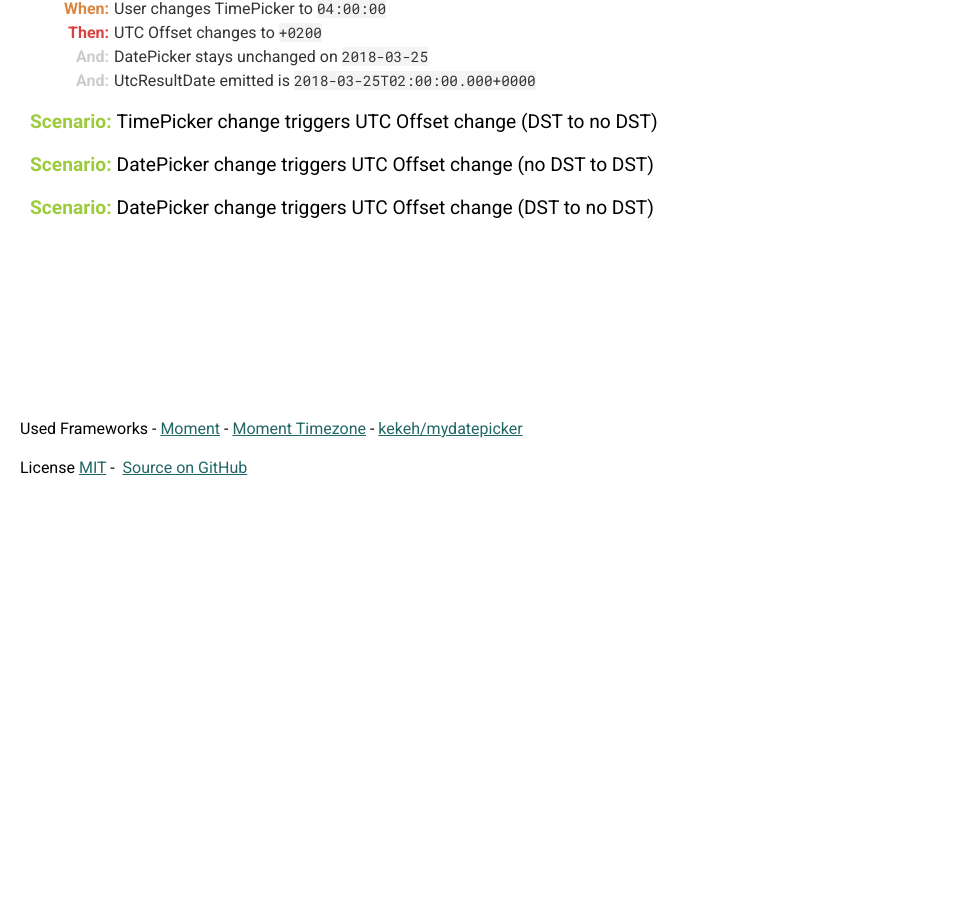
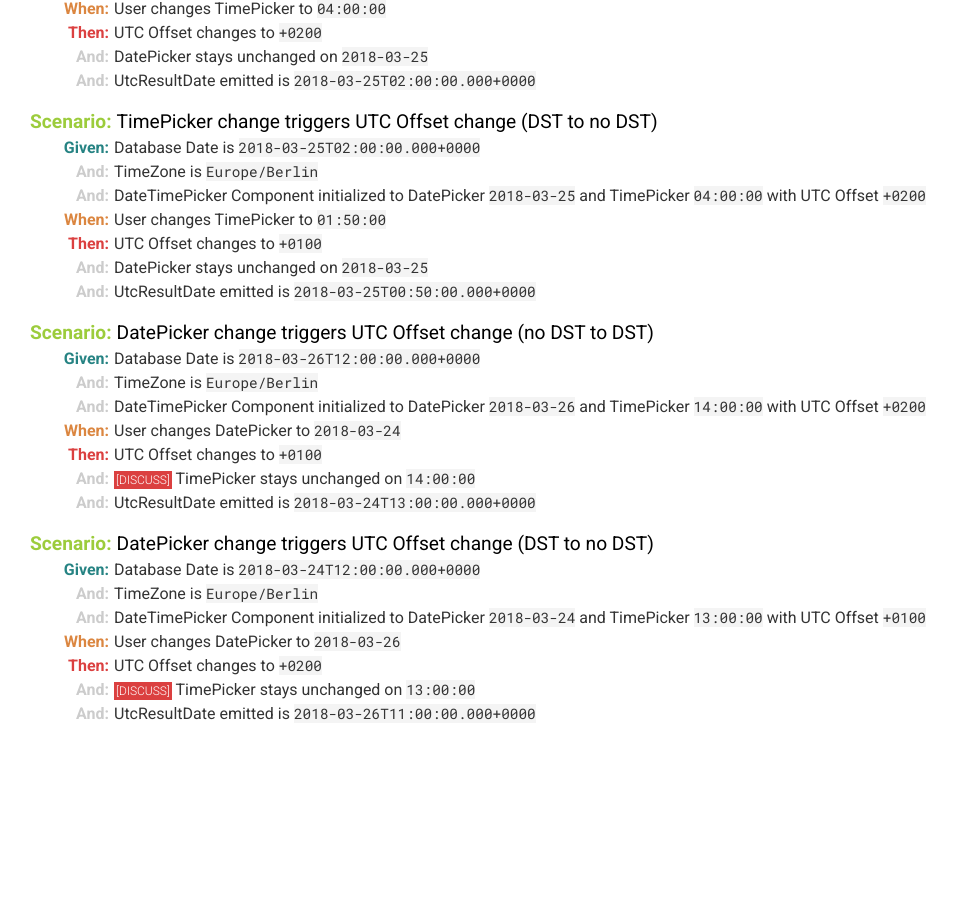
Before and after one commit to csgruenebe/date-time-and-timezone-poc, an Angular app: page / in a window 1280 px wide. Shown: the part 1720-2644 px from the top of the page, without its empty margins (0-967 px from the left). Before the commit the page ends 2217 px from the top, so only its background shows below. Built offline with nearby package versions, Linux system fonts and the light colour scheme; what mydatepicker would draw is missing.

Commit message:
all bdd cases

```diff
--- a/src/app/app.component.ts
+++ b/src/app/app.component.ts
@@ -108,13 +108,35 @@ import { sharedStyles } from './app.styles';
     <bdd-and>DatePicker stays unchanged on <bdd-code>2018-03-25</bdd-code></bdd-and>
     <bdd-and>UtcResultDate emitted is <bdd-code>2018-03-25T02:00:00.000+0000</bdd-code></bdd-and>
 
+
     <bdd-scenario>TimePicker change triggers UTC Offset change (DST to no DST)</bdd-scenario>
+    <bdd-given>Database Date is <bdd-code>2018-03-25T02:00:00.000+0000</bdd-code></bdd-given>
+    <bdd-and>TimeZone is <bdd-code>Europe/Berlin</bdd-code></bdd-and>
+    <bdd-and>DateTimePicker Component initialized to DatePicker <bdd-code>2018-03-25</bdd-code> and TimePicker <bdd-code>04:00:00</bdd-code> with UTC Offset <bdd-code>+0200</bdd-code></bdd-and>
+    <bdd-when>User changes TimePicker to <bdd-code>01:50:00</bdd-code></bdd-when>
+    <bdd-then>UTC Offset changes to <bdd-code>+0100</bdd-code></bdd-then>
+    <bdd-and>DatePicker stays unchanged on <bdd-code>2018-03-25</bdd-code></bdd-and>
+    <bdd-and>UtcResultDate emitted is <bdd-code>2018-03-25T00:50:00.000+0000</bdd-code></bdd-and>
 
 
     <bdd-scenario>DatePicker change triggers UTC Offset change (no DST to DST)</bdd-scenario>
+    <bdd-given>Database Date is <bdd-code>2018-03-26T12:00:00.000+0000</bdd-code></bdd-given>
+    <bdd-and>TimeZone is <bdd-code>Europe/Berlin</bdd-code></bdd-and>
+    <bdd-and>DateTimePicker Component initialized to DatePicker <bdd-code>2018-03-26</bdd-code> and TimePicker <bdd-code>14:00:00</bdd-code> with UTC Offset <bdd-code>+0200</bdd-code></bdd-and>
+    <bdd-when>User changes DatePicker to <bdd-code>2018-03-24</bdd-code></bdd-when>
+    <bdd-then>UTC Offset changes to <bdd-code>+0100</bdd-code></bdd-then>
+    <bdd-and><bdd-discuss></bdd-discuss> TimePicker stays unchanged on <bdd-code>14:00:00</bdd-code></bdd-and>
+    <bdd-and>UtcResultDate emitted is <bdd-code>2018-03-24T13:00:00.000+0000</bdd-code></bdd-and>
+
 
     <bdd-scenario>DatePicker change triggers UTC Offset change (DST to no DST)</bdd-scenario>
-
+    <bdd-given>Database Date is <bdd-code>2018-03-24T12:00:00.000+0000</bdd-code></bdd-given>
+    <bdd-and>TimeZone is <bdd-code>Europe/Berlin</bdd-code></bdd-and>
+    <bdd-and>DateTimePicker Component initialized to DatePicker <bdd-code>2018-03-24</bdd-code> and TimePicker <bdd-code>13:00:00</bdd-code> with UTC Offset <bdd-code>+0100</bdd-code></bdd-and>
+    <bdd-when>User changes DatePicker to <bdd-code>2018-03-26</bdd-code></bdd-when>
+    <bdd-then>UTC Offset changes to <bdd-code>+0200</bdd-code></bdd-then>
+    <bdd-and><bdd-discuss></bdd-discuss> TimePicker stays unchanged on <bdd-code>13:00:00</bdd-code></bdd-and>
+    <bdd-and>UtcResultDate emitted is <bdd-code>2018-03-26T11:00:00.000+0000</bdd-code></bdd-and>
 
     <div style="margin-top:200px;">
       Used Frameworks
--- a/src/app/app.module.ts
+++ b/src/app/app.module.ts
@@ -14,6 +14,7 @@ import { BddScenarioComponent } from './bdd/bdd-scenario.component';
 import { BddGivenComponent } from './bdd/bdd-given.component';
 import { BddFeatureComponent } from './bdd/bdd-feature.component';
 import { BddCodeComponent } from './bdd/bdd-code.component';
+import { BddDiscuss } from './bdd/bdd-discuss.component';
 
 @NgModule({
   declarations: [
@@ -28,6 +29,7 @@ import { BddCodeComponent } from './bdd/bdd-code.component';
     BddGivenComponent,
     BddFeatureComponent,
     BddCodeComponent,
+    BddDiscuss,
   ],
   imports: [
     CommonModule,
--- a/src/app/app.styles.ts
+++ b/src/app/app.styles.ts
@@ -117,4 +117,5 @@ export const sharedStyles = [
   `.bdd-given-text, .bdd-and-text, .bdd-when-text, .bdd-then-text {
     color: #333;
   }`,
+  `.bdd-discuss { background-color:#DB4040; padding:2px; color:#fff; font-size:12px; font-weight:300;}`,
 ];
--- /dev/null
+++ b/src/app/bdd/bdd-discuss.component.ts
@@ -0,0 +1,9 @@
+import { Component } from '@angular/core';
+import { sharedStyles } from '../app.styles';
+
+@Component({
+  selector: 'bdd-discuss',
+  template: `<span class="bdd-discuss">[DISCUSS]</span>`,
+  styles: [].concat(sharedStyles)
+})
+export class BddDiscuss {}
```
